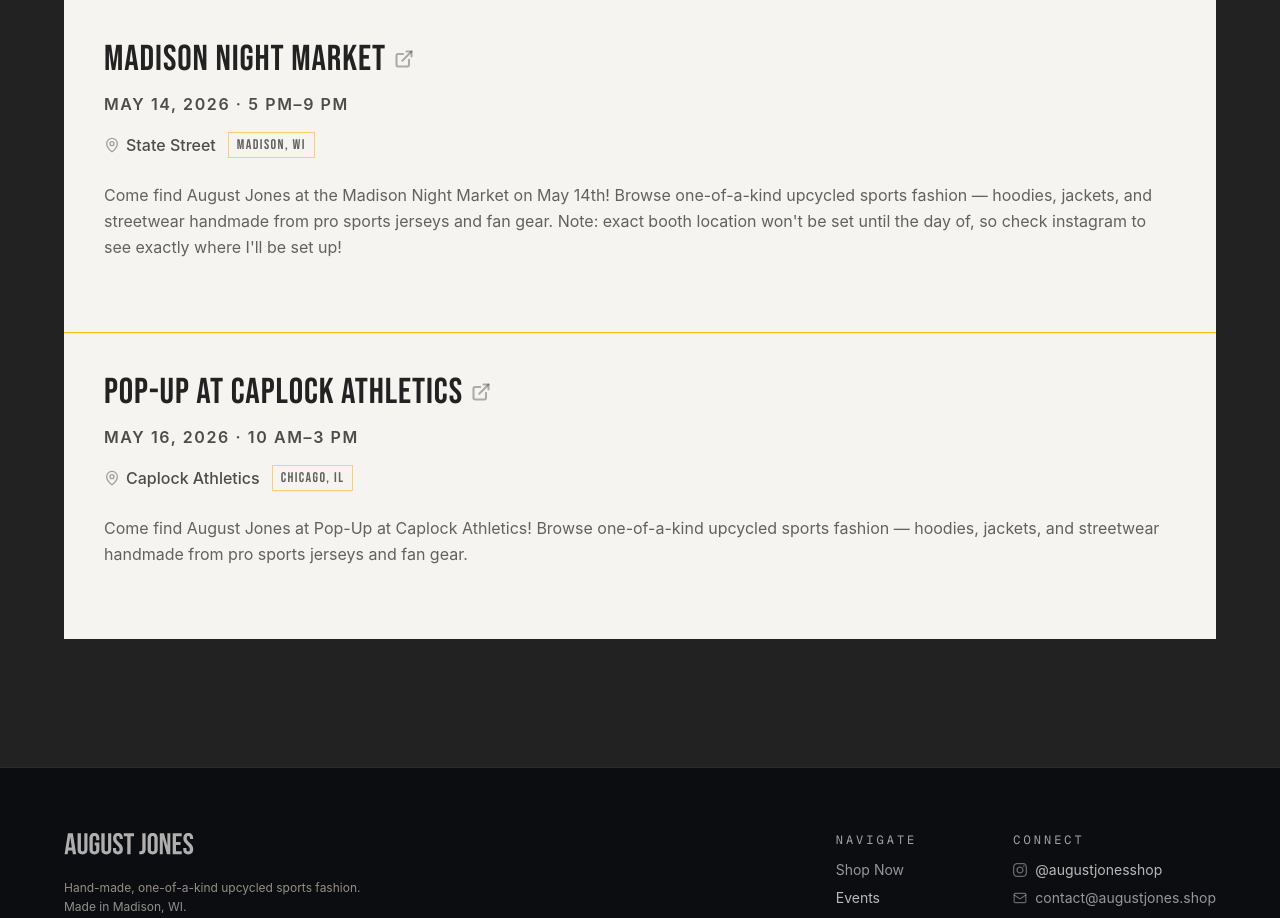
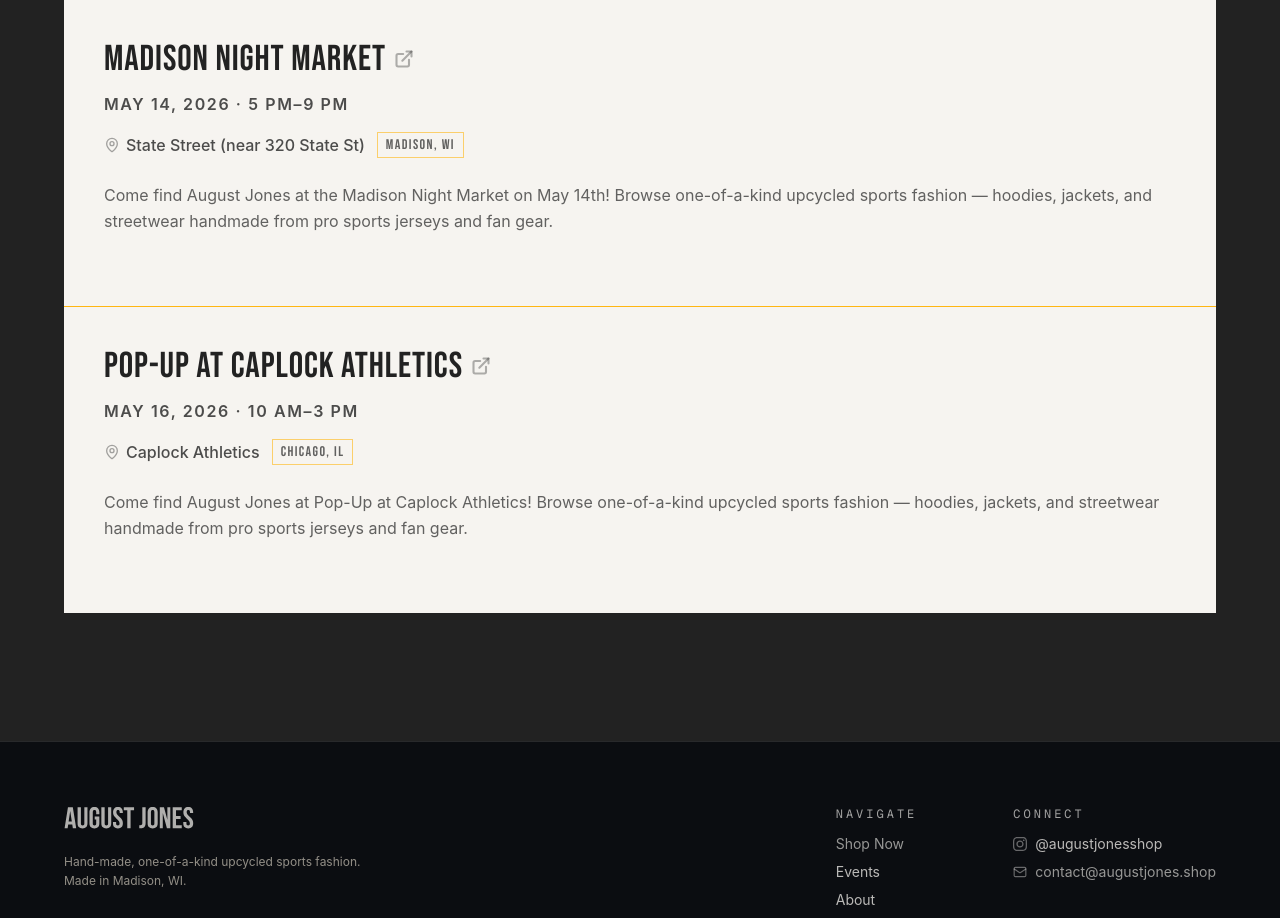
Before and after one commit to riccjohn/august-jones-shop, a Next.js app: page /events in a window 1280 px wide. Shown: the part 1600-2518 px from the top of the page. Built offline with nearby package versions, Linux system fonts and the light colour scheme; no server answers.

Commit message:
Update exact location for Madison Night Market May 14 26

```diff
--- a/src/data/events.ts
+++ b/src/data/events.ts
@@ -85,21 +85,21 @@
   {
     id: "madison-night-market-may-2026",
     marketName: "Madison Night Market",
-    description: `Come find August Jones at the Madison Night Market on May 14th! Browse one-of-a-kind upcycled sports fashion — hoodies, jackets, and streetwear handmade from pro sports jerseys and fan gear.\n Note: exact booth location won't be set until the day of, so check instagram to see exactly where I'll be set up!`,
+    description: `Come find August Jones at the Madison Night Market on May 14th! Browse one-of-a-kind upcycled sports fashion — hoodies, jackets, and streetwear handmade from pro sports jerseys and fan gear.`,
     sessions: [
       {
         startDate: "2026-05-14T17:00:00-05:00",
         endDate: "2026-05-14T21:00:00-05:00",
       },
     ],
-    venueName: "State Street",
+    venueName: "State Street (near 320 State St)",
     address: {
-      street: "State Street",
+      street: "320 State Street",
       city: "Madison",
       state: "WI",
       zip: "53703",
     },
-    mapsUrl: "https://maps.app.goo.gl/UFf9YHXkfb9LcjgZ6",
+    mapsUrl: "https://maps.app.goo.gl/UvM8ywdY61irXrn96",
     eventWebsiteUrl: "https://www.instagram.com/madisonnightmarket/",
   },
   {
```
